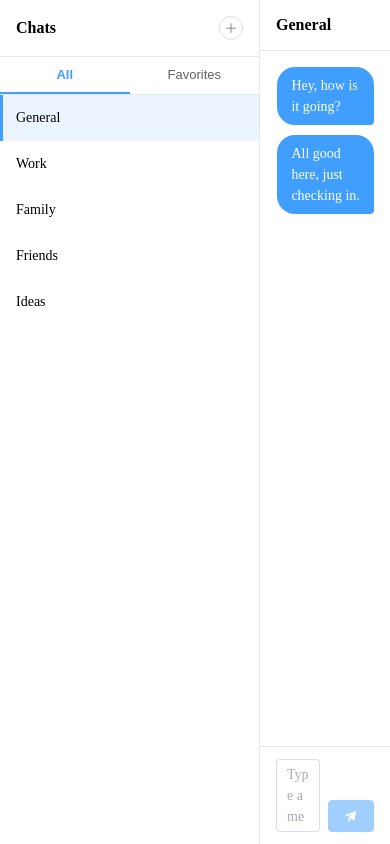
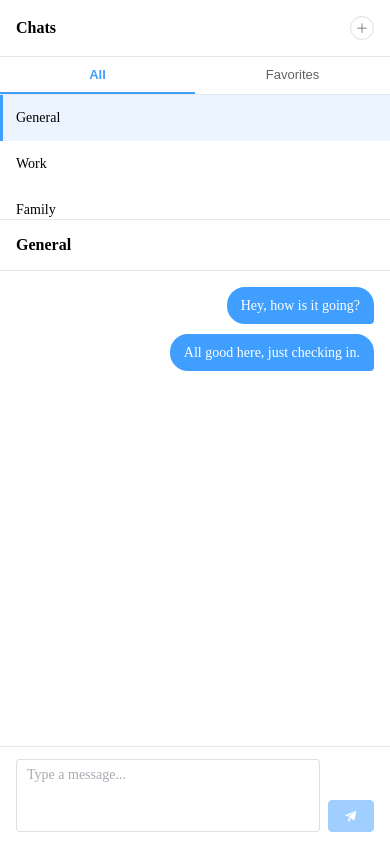
Before and after one commit to JetAMC/vue-chat-test, a Vue app: page /chat/1 in a window 390 px wide. Built offline with nearby package versions, Linux system fonts and the light colour scheme.

Commit message:
Adding pure css responsiveness

```diff
--- a/src/App.vue
+++ b/src/App.vue
@@ -24,11 +24,29 @@ import SidebarMenu from '@/components/SidebarMenu.vue'
   border-right: 1px solid #e4e7ed;
 }
 
-/* Override Element Plus el-main defaults */
 .app-main {
-  padding: 0 !important;
+  padding: 0;
   overflow: hidden;
   display: flex;
   flex-direction: column;
 }
+
+@media (max-width: 768px) {
+  .app-container {
+    flex-direction: column;
+  }
+
+  .app-aside {
+    width: 100%;
+    height: 220px;
+    border-right: none;
+    border-bottom: 1px solid #e4e7ed;
+    flex-shrink: 0;
+  }
+
+  .app-main {
+    flex: 1;
+    min-height: 0;
+  }
+}
 </style>
```
